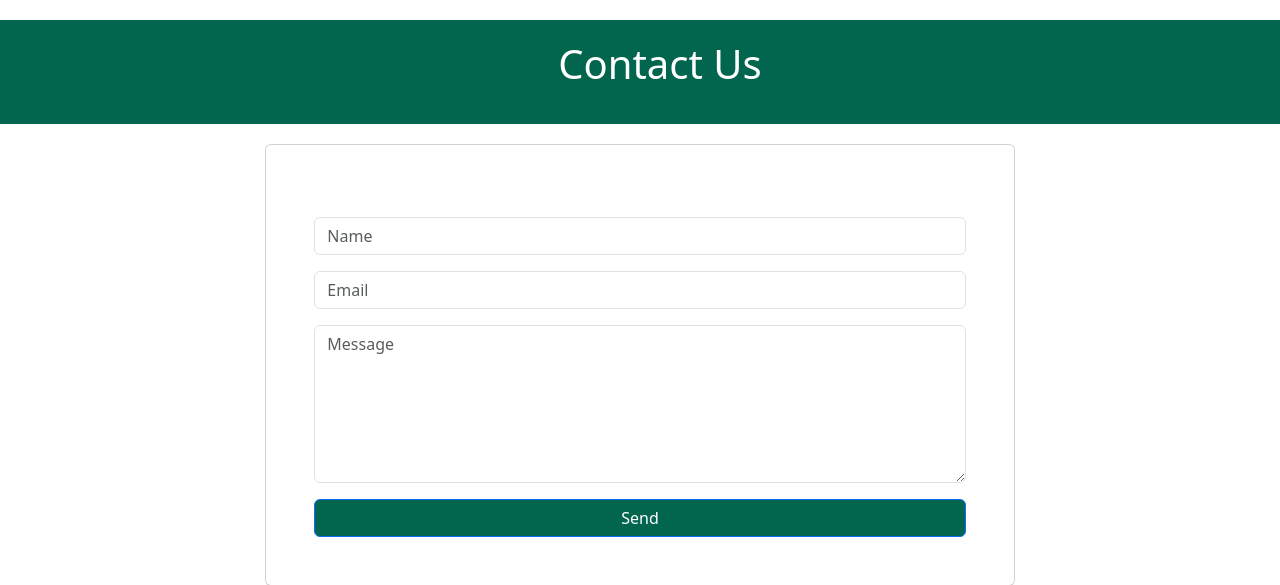
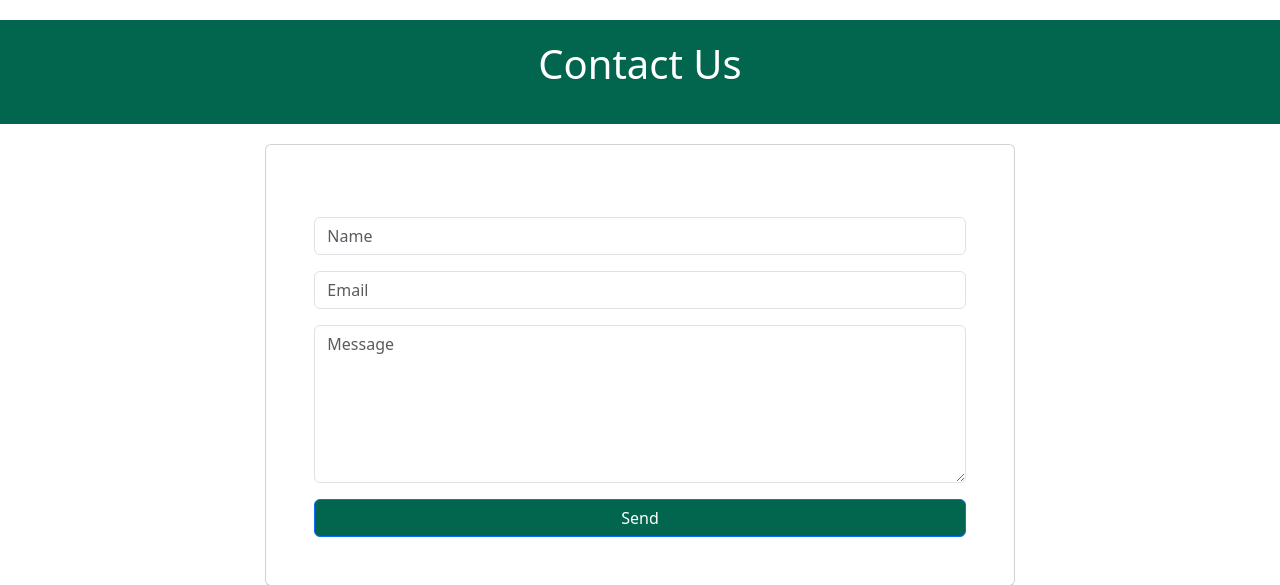
Before and after one commit to ivan-akos/e-learning-AFP2-23, a Django app: page /contact in a window 1280 px wide. Shown: the part 72-657 px from the top of the page. Run offline with Django 4.2, Linux system fonts and the light colour scheme; some libraries are stand-ins or nearby versions.

Commit message:
contact: centering

```diff
--- a/src/django/elearning_app/templates/contact.html
+++ b/src/django/elearning_app/templates/contact.html
@@ -2,7 +2,7 @@
 
 {% block content %}
 <div class="row" style="background-color: var(--custom-secondary-color); margin-top: 20px; flex:1;">
-    <div class="text-white" style="margin: 20px; text-align: center;">
+    <div class="text-white" style="margin-top: 20px; margin-bottom:20px; text-align: center;">
         <h1>Contact Us</h1>
         <p></p>
     </div>
```
